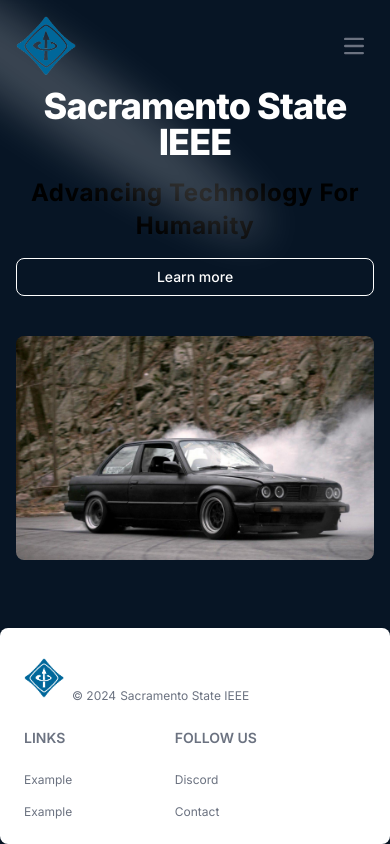
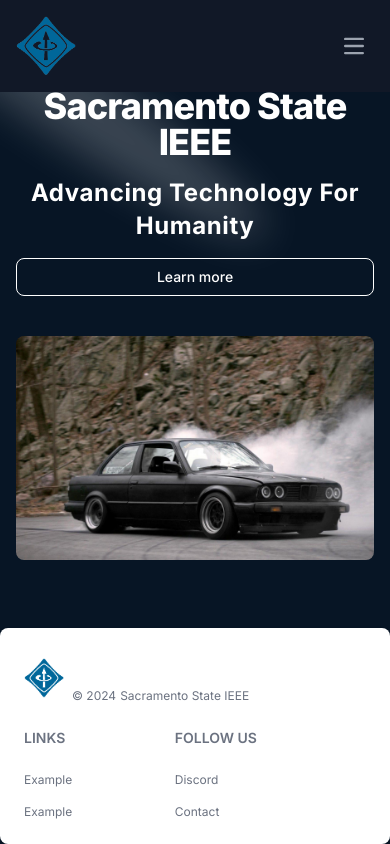
Before and after one commit to BrianBeilby/ieee-web-app, a Next.js app: page / in a window 390 px wide. Built offline with nearby package versions, Linux system fonts and the light colour scheme; what tw-elements would draw is missing.

Commit message:
Removed color mode preference media queries

```diff
--- a/src/app/page.tsx
+++ b/src/app/page.tsx
@@ -87,18 +87,18 @@
                   }}
                   className="group mb-3 sm:mb-8 last:mb-0"
                 >
-                  <section className="bg-gray-100 max-w-full border border-black/5 rounded-lg overflow-hidden sm:pr-8 relative sm:h-[25rem] hover:bg-gray-200 transition sm:group-even:pl-8 dark:text-white dark:bg-white/10 dark:hover:bg-white/20">
+                  <section className="bg-gray-100 max-w-full border border-black/5 rounded-lg overflow-hidden sm:pr-8 relative sm:h-[25rem] hover:bg-gray-200 transition sm:group-even:pl-8 text-white bg-white/10 hover:bg-white/20">
                     <div className="pt-4 pb-7 px-5 sm:pl-10 sm:pr-2 sm:pt-10 sm:max-w-[50%] flex flex-col h-full sm:group-even:ml-[18rem]">
                       <h3 className="text-2xl font-semibold">
                         {project.title}
                       </h3>
-                      <p className="mt-2 leading-relaxed text-gray-700 dark:text-white/70">
+                      <p className="mt-2 leading-relaxed text-gray-700 text-white/70">
                         {project.description}
                       </p>
                       <ul className="flex flex-wrap mt-4 gap-2 sm:mt-auto">
                         {project.tags.map((tag, index) => (
                           <li
-                            className="bg-black/[0.7] px-3 py-1 text-[0.7rem] uppercase tracking-wider text-white rounded-full dark:text-white/70"
+                            className="bg-black/[0.7] px-3 py-1 text-[0.7rem] uppercase tracking-wider text-white rounded-full text-white/70"
                             key={index}
                           >
                             {tag}
--- a/src/components/Navbar.tsx
+++ b/src/components/Navbar.tsx
@@ -9,7 +9,7 @@
   const toggleMenu = () => setIsOpen(!isOpen);
 
   return (
-    <nav className="fixed top-0 w-full z-50 border-gray-200 dark:bg-gray-900">
+    <nav className="fixed top-0 w-full z-50 border-gray-200 bg-gray-900">
       <div className="max-w-screen-xl flex flex-wrap items-center justify-between mx-auto p-4">
         <a href="/" className="flex items-center space-x-3 rtl:space-x-reverse">
           <Image
@@ -23,7 +23,7 @@
           onClick={toggleMenu}
           data-collapse-toggle="navbar-default"
           type="button"
-          className="inline-flex items-center p-2 w-10 h-10 justify-center text-sm text-gray-500 rounded-lg md:hidden hover:bg-gray-100 focus:outline-none focus:ring-2 focus:ring-gray-200 dark:text-gray-400 dark:hover:bg-gray-700 dark:focus:ring-gray-600"
+          className="inline-flex items-center p-2 w-10 h-10 justify-center text-sm rounded-lg md:hidden focus:outline-none focus:ring-2 text-gray-400 hover:bg-gray-700 focus:ring-gray-600"
           aria-controls="navbar-default"
           aria-expanded={isOpen}
         >
@@ -45,11 +45,11 @@
           </svg>
         </button>
         <div className={`${isOpen ? 'block' : 'hidden'} w-full md:block md:w-auto`} id="navbar-default">
-          <ul className="font-medium flex flex-col p-4 md:p-0 mt-4 border border-gray-100 rounded-lg bg-gray-50 md:flex-row md:space-x-8 rtl:space-x-reverse md:mt-0 md:border-0 md:bg-white dark:bg-gray-800 md:dark:bg-gray-900 dark:border-gray-700">
+          <ul className="font-medium flex flex-col p-4 md:p-0 mt-4 border rounded-lg md:flex-row md:space-x-8 rtl:space-x-reverse md:mt-0 md:border-0 bg-gray-900 border-gray-700">
             <li>
               <a
                 href="/about"
-                className={`block py-2 px-3 rounded md:p-0 ${pathname === '/about' ? 'text-white bg-blue-700 md:bg-transparent md:text-blue-700 dark:text-white md:dark:text-blue-500' : 'text-gray-900 hover:bg-gray-100 md:hover:bg-transparent md:border-0 md:hover:text-blue-700 dark:text-white md:dark:hover:text-blue-500 dark:hover:bg-gray-700 dark:hover:text-white md:dark:hover:bg-transparent'}`}
+                className={`block py-2 px-3 rounded md:p-0 ${pathname === '/about' ? 'text-white bg-blue-700 md:bg-transparent md:text-blue-700 dark:text-white md:dark:text-blue-500' : 'md:hover:bg-transparent md:border-0 md:hover:text-blue-700 text-white md:dark:hover:text-blue-500 hover:bg-gray-700 hover:text-white md:dark:hover:bg-transparent'}`}
               >
                 About
               </a>
@@ -57,7 +57,7 @@
             <li>
               <a
                 href="/events"
-                className={`block py-2 px-3 rounded md:p-0 ${pathname === '/events' ? 'text-white bg-blue-700 md:bg-transparent md:text-blue-700 dark:text-white md:dark:text-blue-500' : 'text-gray-900 hover:bg-gray-100 md:hover:bg-transparent md:border-0 md:hover:text-blue-700 dark:text-white md:dark:hover:text-blue-500 dark:hover:bg-gray-700 dark:hover:text-white md:dark:hover:bg-transparent'}`}
+                className={`block py-2 px-3 rounded md:p-0 ${pathname === '/events' ? 'text-white bg-blue-700 md:bg-transparent md:text-blue-700 dark:text-white md:dark:text-blue-500' : 'md:hover:bg-transparent md:border-0 md:hover:text-blue-700 text-white md:dark:hover:text-blue-500 hover:bg-gray-700 hover:text-white md:dark:hover:bg-transparent'}`}
               >
                 Events
               </a>
@@ -65,7 +65,7 @@
             <li>
               <a
                 href="/committees"
-                className={`block py-2 px-3 rounded md:p-0 ${pathname === '/committees' ? 'text-white bg-blue-700 md:bg-transparent md:text-blue-700 dark:text-white md:dark:text-blue-500' : 'text-gray-900 hover:bg-gray-100 md:hover:bg-transparent md:border-0 md:hover:text-blue-700 dark:text-white md:dark:hover:text-blue-500 dark:hover:bg-gray-700 dark:hover:text-white md:dark:hover:bg-transparent'}`}
+                className={`block py-2 px-3 rounded md:p-0 ${pathname === '/committees' ? 'text-white bg-blue-700 md:bg-transparent md:text-blue-700 dark:text-white md:dark:text-blue-500' : 'md:hover:bg-transparent md:border-0 md:hover:text-blue-700 text-white md:dark:hover:text-blue-500 hover:bg-gray-700 hover:text-white md:dark:hover:bg-transparent'}`}
               >
                 Committees
               </a>
@@ -73,7 +73,7 @@
             <li>
               <a
                 href="/contact"
-                className={`block py-2 px-3 rounded md:p-0 ${pathname === '/contact' ? 'text-white bg-blue-700 md:bg-transparent md:text-blue-700 dark:text-white md:dark:text-blue-500' : 'text-gray-900 hover:bg-gray-100 md:hover:bg-transparent md:border-0 md:hover:text-blue-700 dark:text-white md:dark:hover:text-blue-500 dark:hover:bg-gray-700 dark:hover:text-white md:dark:hover:bg-transparent'}`}
+                className={`block py-2 px-3 rounded md:p-0 ${pathname === '/contact' ? 'text-white bg-blue-700 md:bg-transparent md:text-blue-700 dark:text-white md:dark:text-blue-500' : 'md:hover:bg-transparent md:border-0 md:hover:text-blue-700 text-white md:dark:hover:text-blue-500 hover:bg-gray-700 hover:text-white md:dark:hover:bg-transparent'}`}
               >
                 Contact
               </a>
--- a/src/components/TextGenerateEffect.tsx
+++ b/src/components/TextGenerateEffect.tsx
@@ -30,10 +30,7 @@
       <motion.div ref={scope}>
         {wordsArray.map((word, idx) => {
           return (
-            <motion.span
-              key={word + idx}
-              className="dark:text-white text-black opacity-0"
-            >
+            <motion.span key={word + idx} className="text-white opacity-0">
               {word}{" "}
             </motion.span>
           );
@@ -45,7 +42,7 @@
   return (
     <div className={cn("font-bold", className)}>
       <div className="mt-4">
-        <div className=" dark:text-white text-black text-2xl leading-snug tracking-wide">
+        <div className="text-white text-2xl leading-snug tracking-wide">
           {renderWords()}
         </div>
       </div>
```
